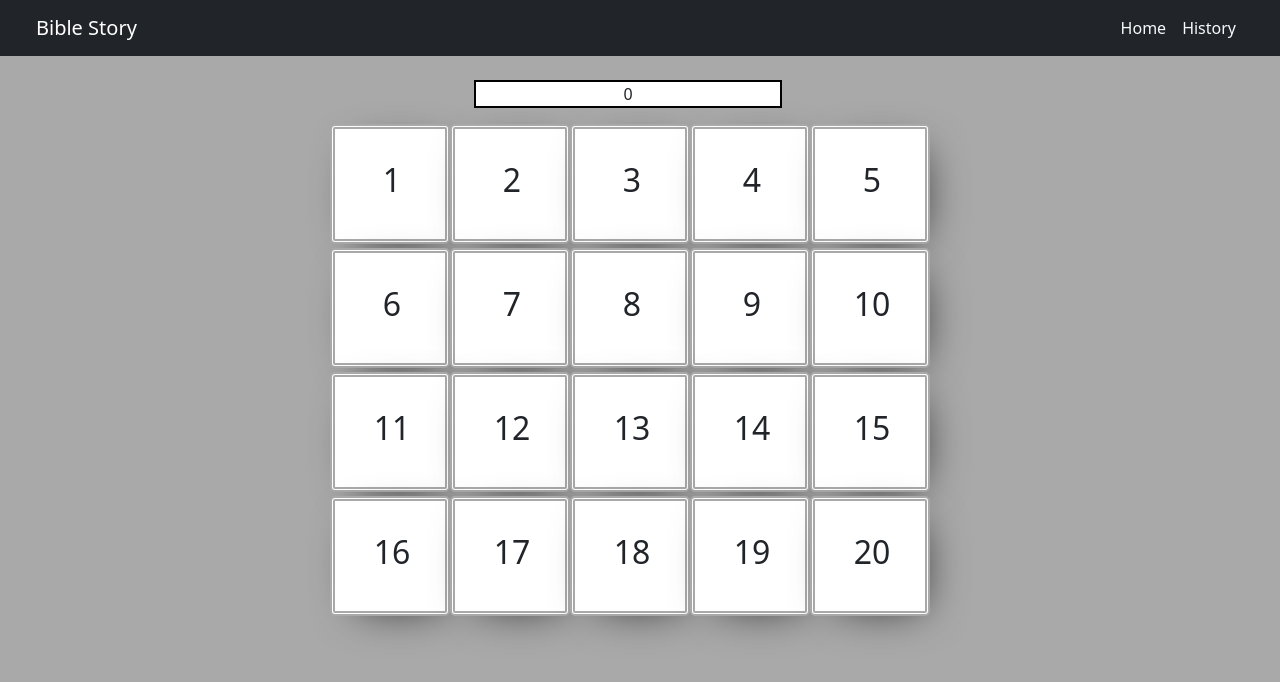
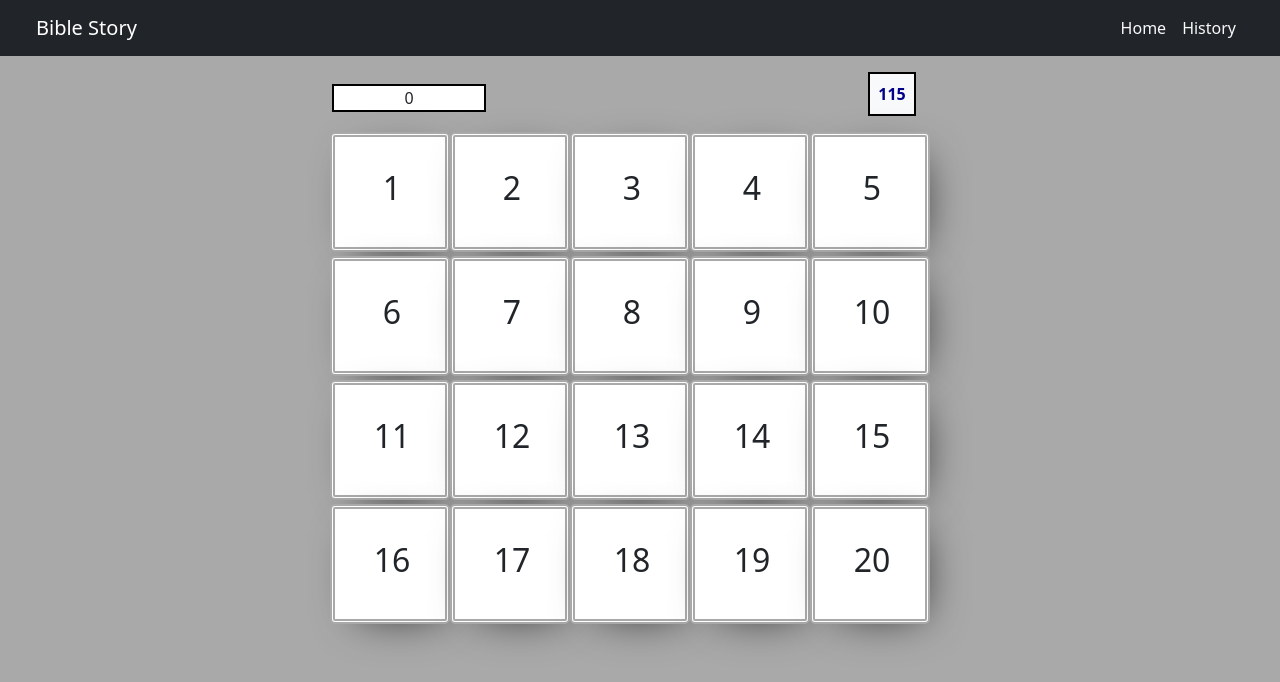
Before and after one commit to FernandoAriasNRW/bible-stories, an Angular app: page / in a window 1280 px wide. Shown: the top 682 px of the page. Built offline with nearby package versions, Linux system fonts and the light colour scheme.

Commit message:
Se agrega countdown al juego

```diff
--- a/src/app/components/cards/cards.component.ts
+++ b/src/app/components/cards/cards.component.ts
@@ -47,7 +47,11 @@ export class CardsComponent implements OnInit {
 
   @Input() cards!: Card[];
   @Input() level!: string;
+  @Input() isGameOver!: boolean;
   @Output() matchFound = new EventEmitter<number>();
+  @Output() startTimer = new EventEmitter<number>();
+  @Output() resetTimer = new EventEmitter<number>();
+
 
   currentCard!: Card | null;
   flippedCards: Card[] = []; // Para almacenar cartas volteadas
@@ -62,6 +66,7 @@ export class CardsComponent implements OnInit {
   ngOnInit() {
 
     this.shuffleCards();
+    this.startTimer.emit();
 
   }
 
@@ -98,6 +103,7 @@ export class CardsComponent implements OnInit {
           return c
         });
 
+
         Swal.fire({
           title: "You WON, Congrats!!",
           showConfirmButton: true,
@@ -127,6 +133,7 @@ export class CardsComponent implements OnInit {
             this.cards = this._showCardsService.getCards();
 
             this.matchFound.emit(-20);
+            this.resetTimer.emit()
             this.shuffleCards();
 
           } else {
--- a/src/app/components/game/game.component.css
+++ b/src/app/components/game/game.component.css
@@ -42,3 +42,14 @@
     margin: 0 !important;
   }
 }
+
+.timer {
+  border: 2px solid black;
+  text-align: center;
+  padding: 0.5rem;
+  margin-right: 2rem;
+  margin-bottom: 1rem;
+  font-weight: bold;
+  color: darkblue;
+  min-width: 3rem !important;
+}
--- a/src/app/components/game/game.component.html
+++ b/src/app/components/game/game.component.html
@@ -1,7 +1,10 @@
 
 <div class="container w-sm-100 w-md-75 w-50">
   <div class="d-flex flex-sm-column">
-    <div class="w-50 mt-2 me-4 bg-white h-50 text-center align-self-center border-score mb-sm-3">{{ score }}</div>
-    <app-cards [cards]="cards" [level]="level" (matchFound)="updateScore(2)"></app-cards>
+    <div class="d-flex flex-row justify-content-between w-100">
+      <div class="w-25 mt-2 me-4 bg-white h-50 text-center align-self-center border-score mb-sm-3">{{ score }}</div>
+      <div class="timer bg-light">{{ countdown }}</div>
+    </div>
+    <app-cards [cards]="cards" [level]="level" (matchFound)="updateScore(2)" (startTimer)="startTimer()" (resetTimer)="resetTimer()"></app-cards>
   </div>
 </div>
--- a/src/app/components/game/game.component.ts
+++ b/src/app/components/game/game.component.ts
@@ -1,7 +1,8 @@
-import { Component, Input, OnInit } from '@angular/core';
+import { Component, Input, OnDestroy, OnInit } from '@angular/core';
 import { CardsComponent } from "../cards/cards.component";
 import { Card } from '../../shared/interfaces/card.interface';
 import { cards } from '../../shared/data/cards';
+import Swal from 'sweetalert2';
 
 @Component({
   selector: 'app-game',
@@ -10,19 +11,47 @@ import { cards } from '../../shared/data/cards';
   templateUrl: './game.component.html',
   styleUrl: './game.component.css'
 })
-export class GameComponent implements OnInit {
+export class GameComponent implements OnInit, OnDestroy {
 
   @Input() level!: string;
   cards: Card[] = [];
   score: number = 0;
+  countdown: number = 120;
+  timerInterval: any;
 
   constructor() { }
+
   ngOnInit(): void {
     this.cards = cards
+  }
+
+  ngOnDestroy() {
+    clearInterval(this.timerInterval); // Limpia el temporizador al destruir el componente
   }
 
   updateScore(points: number) {
     this.score += points;
   }
 
+  resetTimer() {
+    clearInterval(this.timerInterval);
+    this.startTimer();
+  }
+
+  startTimer() {
+    this.countdown = 120;
+    this.timerInterval = setInterval(() => {
+      this.countdown--;
+      if (this.countdown <= 0) {
+        clearInterval(this.timerInterval);
+        Swal.fire({
+          title: 'Game Over',
+          text: 'The time is over',
+          showConfirmButton: true,
+          confirmButtonText: 'OK'
+        })
+      }
+    }, 1000);
+  }
+
 }
--- a/src/app/shared/data/cards.ts
+++ b/src/app/shared/data/cards.ts
@@ -379,5 +379,100 @@ export const cards: Card[] = [{
     state: State.DEFAULT,
     order: 40,
     reference: 'Génesis 32:22-30',
+  },
+  {
+    id: '41',
+    name: 'Abraham sacrifica a Isaac',
+    location: 21,
+    image: 'jacobxangel.jpg',
+    type: TypeEnum.FRONT,
+    state: State.DEFAULT,
+    order: 41,
+  },
+  {
+    id: '42',
+    name: 'Abraham sacrifica a Isaac',
+    location: 21,
+    image: '',
+    type: TypeEnum.BACK,
+    state: State.DEFAULT,
+    order: 42,
+    reference: 'Génesis 32:22-30',
+  },
+  {
+    id: '43',
+    name: 'David conoce a Betsabé',
+    location: 22,
+    image: 'jacobxangel.jpg',
+    type: TypeEnum.FRONT,
+    state: State.DEFAULT,
+    order: 43,
+  },
+  {
+    id: '44',
+    name: 'David conoce a Betsabé',
+    location: 22,
+    image: '',
+    type: TypeEnum.BACK,
+    state: State.DEFAULT,
+    order: 44,
+    reference: 'Génesis 32:22-30',
+  },
+  {
+    id: '45',
+    name: 'Lázaro es resucitado',
+    location: 23,
+    image: 'jacobxangel.jpg',
+    type: TypeEnum.FRONT,
+    state: State.DEFAULT,
+    order: 45,
+  },
+  {
+    id: '46',
+    name: 'Lázaro es resucitado',
+    location: 23,
+    image: '',
+    type: TypeEnum.BACK,
+    state: State.DEFAULT,
+    order: 46,
+    reference: 'Génesis 32:22-30',
+  },
+  {
+    id: '47',
+    name: 'Lázaro es resucitado',
+    location: 24,
+    image: 'jacobxangel.jpg',
+    type: TypeEnum.FRONT,
+    state: State.DEFAULT,
+    order: 47,
+  },
+  {
+    id: '48',
+    name: 'Lázaro es resucitado',
+    location: 24,
+    image: '',
+    type: TypeEnum.BACK,
+    state: State.DEFAULT,
+    order: 48,
+    reference: 'Génesis 32:22-30',
+  },
+  {
+    id: '49',
+    name: 'Lázaro es resucitado',
+    location: 25,
+    image: 'jacobxangel.jpg',
+    type: TypeEnum.FRONT,
+    state: State.DEFAULT,
+    order: 49,
+  },
+  {
+    id: '50',
+    name: 'Lázaro es resucitado',
+    location: 25,
+    image: '',
+    type: TypeEnum.BACK,
+    state: State.DEFAULT,
+    order: 50,
+    reference: 'Génesis 32:22-30',
   }
 ]
```
